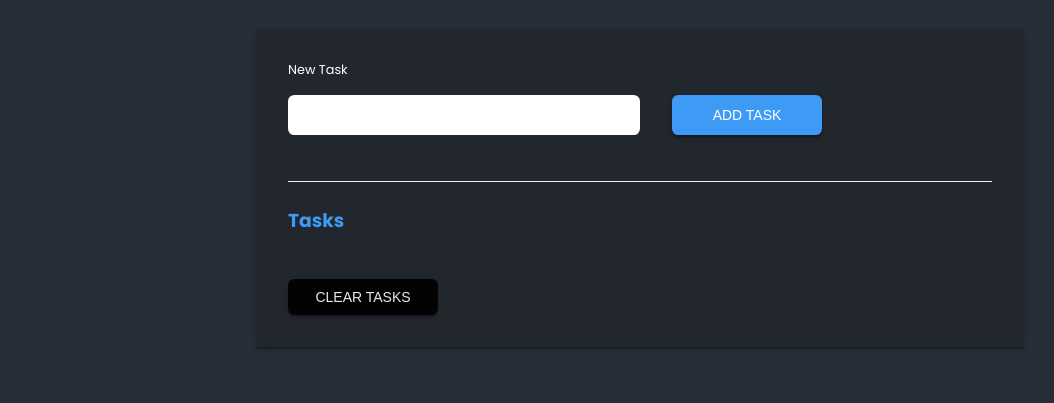
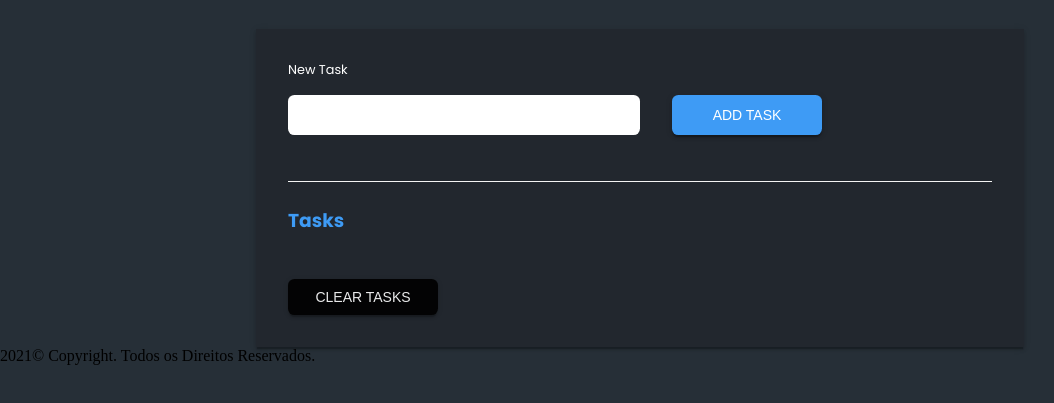
Before and after one commit to julianapedroso/my-tasks-list, a plain HTML site: page index.html in a window 1280 px wide. Shown: the part 95-498 px from the top of the page, without its empty margins (0-1054 px from the left). Drawn offline with Linux system fonts and the light colour scheme.

```diff
--- a/index.html
+++ b/index.html
@@ -34,5 +34,8 @@
       </div>
     </main>
   </div>
+  <footer>
+    <p>2021© Copyright. Todos os Direitos Reservados.</p>
+  </footer>
 </body>
 </html>
```
Also changed, not shown: assets/minus.svg (added).
